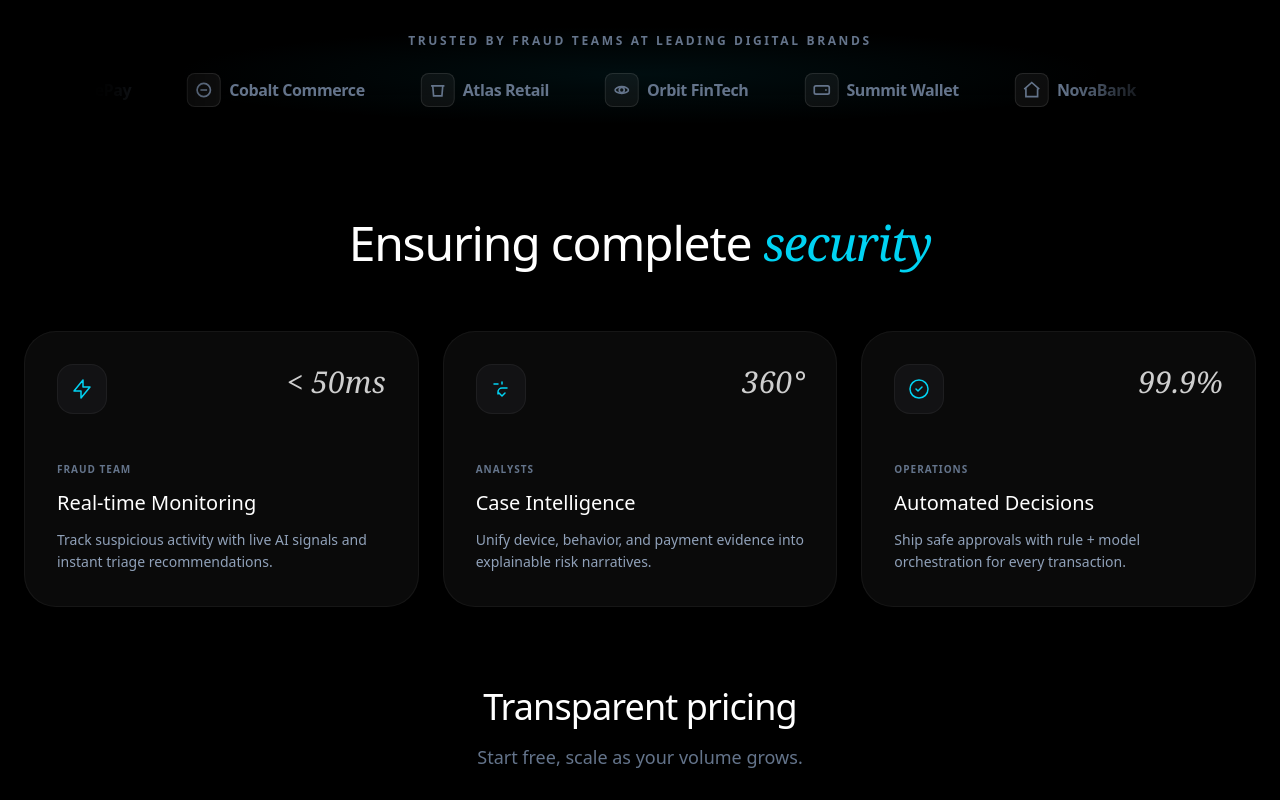
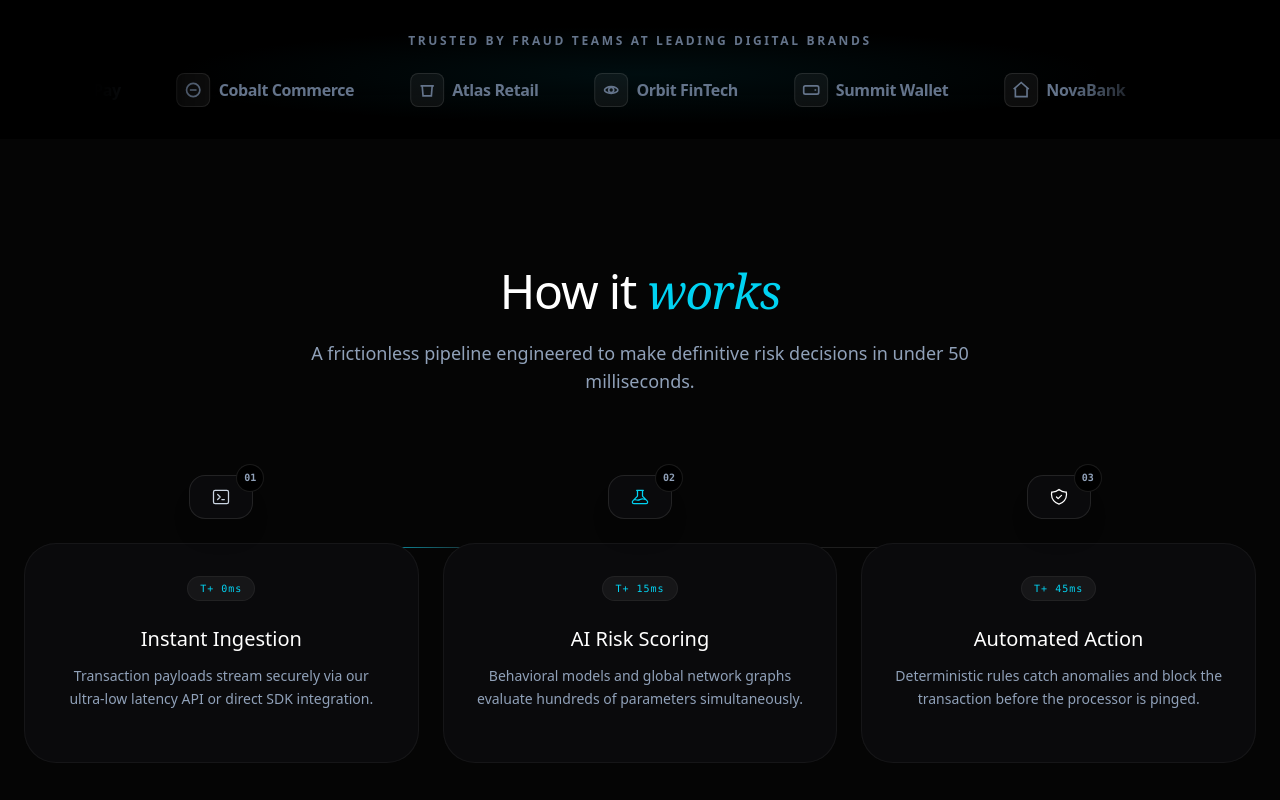
Before and after one commit to 3hal0n/fraud-guard-ai, a Next.js app in the folder frontend/: page / in a window 1280 px wide. Shown: the part 1060-1860 px from the top of the page. Built offline with nearby package versions, Linux system fonts and the light colour scheme; no server answers.

Commit message:
feat: add how it works section

```diff
--- a/frontend/src/app/page.tsx
+++ b/frontend/src/app/page.tsx
@@ -3,6 +3,7 @@
 import Link from "next/link";
 import { motion } from "framer-motion";
 import SocialProof from "@/components/SocialProof";
+import HowItWorks from "@/components/HowItWorks";
 
 type CardData = {
   title: string;
@@ -239,6 +240,8 @@ export default function LandingPage() {
 
       <SocialProof />
 
+      <HowItWorks />
+
       {/* --- FEATURES SECTION (Reduced top padding) --- */}
       <section className="w-full pt-20 pb-10 bg-black relative z-10">
         <div className="max-w-7xl mx-auto px-4 sm:px-6">
--- /dev/null
+++ b/frontend/src/components/HowItWorks.tsx
@@ -0,0 +1,115 @@
+"use client";
+
+import { motion } from "framer-motion";
+
+const processSteps = [
+  {
+    step: "01",
+    title: "Instant Ingestion",
+    desc: "Transaction payloads stream securely via our ultra-low latency API or direct SDK integration.",
+    time: "T+ 0ms",
+    icon: (
+      <svg className="w-5 h-5 text-slate-300" fill="none" stroke="currentColor" viewBox="0 0 24 24">
+        <path strokeLinecap="round" strokeLinejoin="round" strokeWidth={1.5} d="M8 9l3 3-3 3m5 0h3M5 20h14a2 2 0 002-2V6a2 2 0 00-2-2H5a2 2 0 00-2 2v12a2 2 0 002 2z" />
+      </svg>
+    ),
+  },
+  {
+    step: "02",
+    title: "AI Risk Scoring",
+    desc: "Behavioral models and global network graphs evaluate hundreds of parameters simultaneously.",
+    time: "T+ 15ms",
+    icon: (
+      <svg className="w-5 h-5 text-cyan-400" fill="none" stroke="currentColor" viewBox="0 0 24 24">
+        <path strokeLinecap="round" strokeLinejoin="round" strokeWidth={1.5} d="M19.428 15.428a2 2 0 00-1.022-.547l-2.387-.477a6 6 0 00-3.86.517l-.318.158a6 6 0 01-3.86.517L6.05 15.21a2 2 0 00-1.806.547M8 4h8l-1 1v5.172a2 2 0 00.586 1.414l5 5c1.26 1.26.367 3.414-1.415 3.414H4.828c-1.782 0-2.674-2.154-1.414-3.414l5-5A2 2 0 009 10.172V5L8 4z" />
+      </svg>
+    ),
+  },
+  {
+    step: "03",
+    title: "Automated Action",
+    desc: "Deterministic rules catch anomalies and block the transaction before the processor is pinged.",
+    time: "T+ 45ms",
+    icon: (
+      <svg className="w-5 h-5 text-white" fill="none" stroke="currentColor" viewBox="0 0 24 24">
+        <path strokeLinecap="round" strokeLinejoin="round" strokeWidth={1.5} d="M9 12l2 2 4-4m5.618-4.016A11.955 11.955 0 0112 2.944a11.955 11.955 0 01-8.618 3.04A12.02 12.02 0 003 9c0 5.591 3.824 10.29 9 11.622 5.176-1.332 9-6.03 9-11.622 0-1.042-.133-2.052-.382-3.016z" />
+      </svg>
+    ),
+  },
+];
+
+export default function HowItWorks() {
+  return (
+    <section className="relative w-full py-24 sm:py-32 bg-[#050505] overflow-hidden">
+      <div className="max-w-7xl mx-auto px-4 sm:px-6">
+
+        {/* Header */}
+        <div className="text-center mb-20 max-w-2xl mx-auto">
+          <h2 className="text-3xl sm:text-5xl font-medium text-white mb-6 tracking-tight">
+            How it <span className="font-serif italic text-cyan-400">works</span>
+          </h2>
+          <p className="text-slate-400 text-lg">
+            A frictionless pipeline engineered to make definitive risk decisions in under 50 milliseconds.
+          </p>
+        </div>
+
+        <div className="relative relative-z-10 mt-16">
+
+          {/* Background Connecting Line (Desktop) */}
+          <div className="hidden md:block absolute top-[4.5rem] left-[10%] right-[10%] h-[1px] bg-white/10" />
+
+          {/* Animated Data Pulse (Desktop) */}
+          <div className="hidden md:block absolute top-[4.5rem] left-[10%] right-[10%] h-[1px] overflow-hidden">
+            <motion.div
+              initial={{ x: "-100%" }}
+              animate={{ x: "100%" }}
+              transition={{ duration: 2.5, repeat: Infinity, ease: "linear" }}
+              className="w-1/3 h-full bg-gradient-to-r from-transparent via-cyan-400 to-transparent shadow-[0_0_15px_rgba(34,211,238,0.8)]"
+            />
+          </div>
+
+          <div className="grid grid-cols-1 md:grid-cols-3 gap-8 md:gap-6 relative z-10">
+            {processSteps.map((step, i) => (
+              <motion.div
+                key={step.step}
+                initial={{ opacity: 0, y: 20 }}
+                whileInView={{ opacity: 1, y: 0 }}
+                viewport={{ once: true, margin: "-50px" }}
+                transition={{ duration: 0.6, delay: i * 0.2 }}
+                className="relative flex flex-col items-center text-center group"
+              >
+                {/* Number / Icon Node */}
+                <div className="w-16 h-16 rounded-2xl bg-[#0A0A0C] border border-white/10 flex items-center justify-center mb-6 relative group-hover:border-cyan-500/50 transition-colors shadow-xl z-20">
+                  <div className="absolute inset-0 bg-cyan-500/5 blur-xl rounded-2xl opacity-0 group-hover:opacity-100 transition-opacity" />
+                  {step.icon}
+
+                  {/* Step Number Tag */}
+                  <div className="absolute -top-3 -right-3 w-7 h-7 rounded-full bg-black border border-white/10 flex items-center justify-center text-[10px] font-bold text-slate-400 font-mono">
+                    {step.step}
+                  </div>
+                </div>
+
+                {/* Content */}
+                <div className="bg-[#0A0A0C] border border-white/5 rounded-[2rem] p-8 hover:bg-[#0c0c0e] hover:border-white/10 transition-all flex flex-col items-center w-full relative overflow-hidden h-full">
+                  <div className="absolute top-0 w-1/2 h-[1px] bg-gradient-to-r from-transparent via-cyan-500/30 to-transparent opacity-0 group-hover:opacity-100 transition-opacity" />
+
+                  <span className="px-3 py-1 bg-white/5 rounded-full text-[10px] font-mono tracking-widest text-cyan-400 mb-6 border border-white/5">
+                    {step.time}
+                  </span>
+
+                  <h3 className="text-xl font-medium text-white mb-3">
+                    {step.title}
+                  </h3>
+
+                  <p className="text-slate-400 text-sm leading-relaxed">
+                    {step.desc}
+                  </p>
+                </div>
+              </motion.div>
+            ))}
+          </div>
+        </div>
+      </div>
+    </section>
+  );
+}
```
